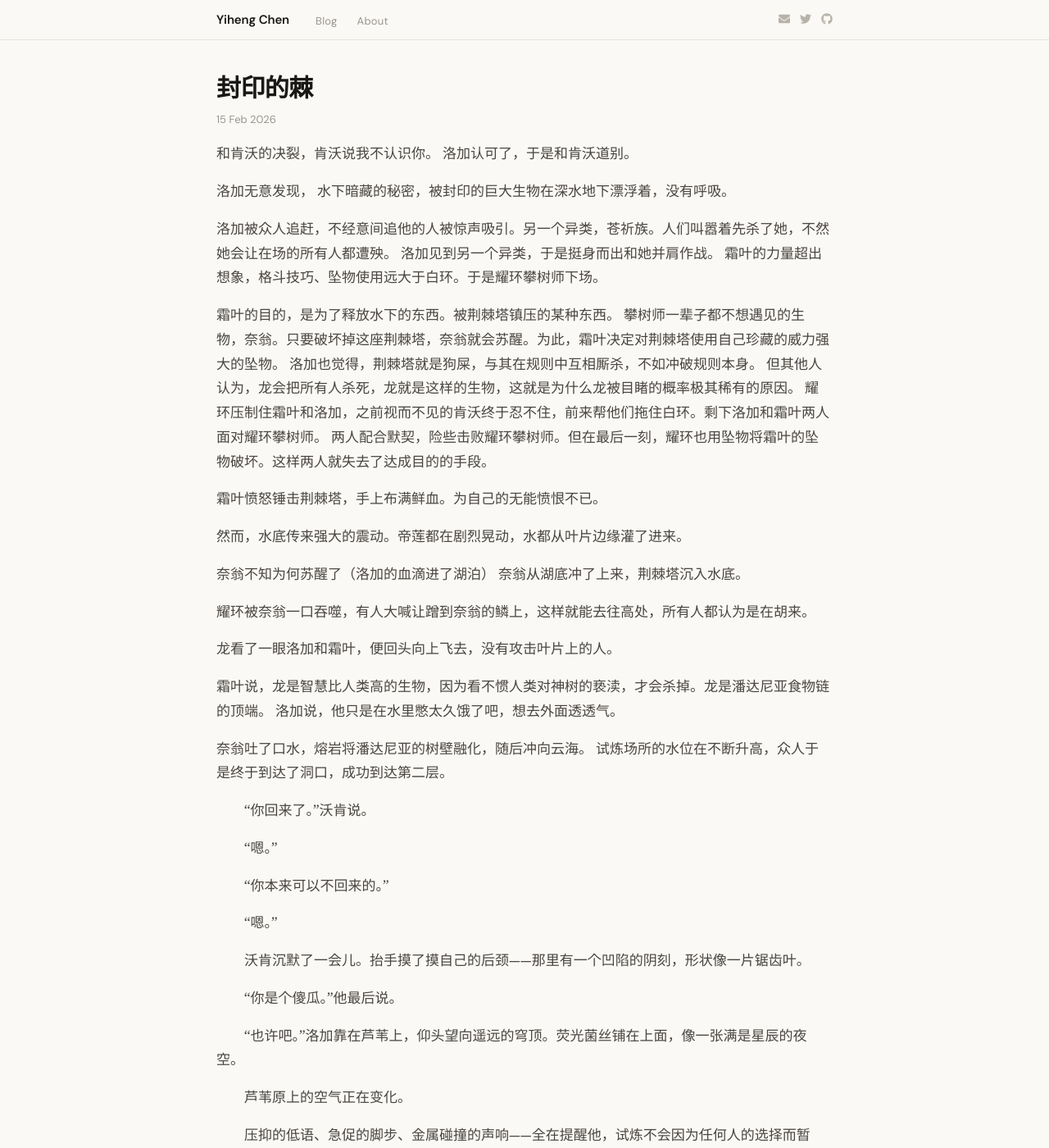
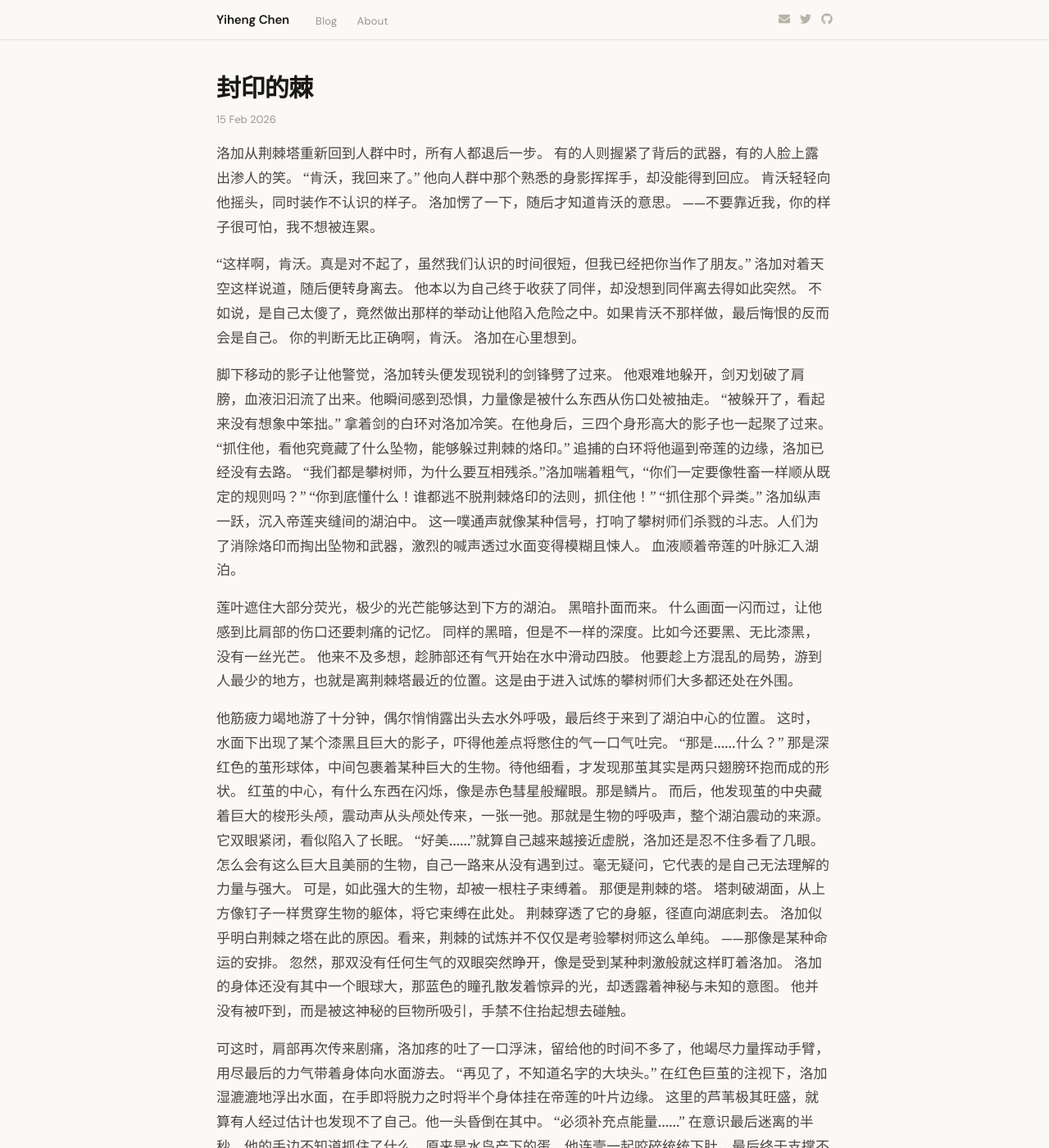
Before and after one commit to yihenc/yihenc.github.io, a Jekyll site: the page built from _posts/2026-02-15-封印的棘.md, in a window 1280 px wide and 1400 px high. Shown: the whole window at 82% size. Built offline with Jekyll 4.4.1, drawn with Linux system fonts in a browser that asks for light colours; nearby versions of some CDN libraries; some of the changed text lies outside the part shown.

Commit message:
Update: 封印的棘

```diff
--- a/_posts/2026-02-15-封印的棘.md
+++ b/_posts/2026-02-15-封印的棘.md
@@ -4,6 +4,76 @@ title: "封印的棘"
 date: 2026-02-15 00:00 +0000
 tags: [潘达尼亚传说, 奇幻, 架空]
 ---
+洛加从荆棘塔重新回到人群中时，所有人都退后一步。
+有的人则握紧了背后的武器，有的人脸上露出渗人的笑。
+“肯沃，我回来了。”
+他向人群中那个熟悉的身影挥挥手，却没能得到回应。
+肯沃轻轻向他摇头，同时装作不认识的样子。
+洛加愣了一下，随后才知道肯沃的意思。
+——不要靠近我，你的样子很可怕，我不想被连累。
+
+“这样啊，肯沃。真是对不起了，虽然我们认识的时间很短，但我已经把你当作了朋友。”
+洛加对着天空这样说道，随后便转身离去。
+他本以为自己终于收获了同伴，却没想到同伴离去得如此突然。
+不如说，是自己太傻了，竟然做出那样的举动让他陷入危险之中。如果肯沃不那样做，最后悔恨的反而会是自己。
+你的判断无比正确啊，肯沃。
+洛加在心里想到。
+
+脚下移动的影子让他警觉，洛加转头便发现锐利的剑锋劈了过来。
+他艰难地躲开，剑刃划破了肩膀，血液汩汩流了出来。他瞬间感到恐惧，力量像是被什么东西从伤口处被抽走。
+“被躲开了，看起来没有想象中笨拙。”
+拿着剑的白环对洛加冷笑。在他身后，三四个身形高大的影子也一起聚了过来。
+“抓住他，看他究竟藏了什么坠物，能够躲过荆棘的烙印。”
+追捕的白环将他逼到帝莲的边缘，洛加已经没有去路。
+“我们都是攀树师，为什么要互相残杀。”洛加喘着粗气，“你们一定要像牲畜一样顺从既定的规则吗？”
+“你到底懂什么！谁都逃不脱荆棘烙印的法则，抓住他！”
+“抓住那个异类。”
+洛加纵声一跃，沉入帝莲夹缝间的湖泊中。
+这一噗通声就像某种信号，打响了攀树师们杀戮的斗志。人们为了消除烙印而掏出坠物和武器，激烈的喊声透过水面变得模糊且悚人。
+血液顺着帝莲的叶脉汇入湖泊。
+
+莲叶遮住大部分荧光，极少的光芒能够达到下方的湖泊。
+黑暗扑面而来。
+什么画面一闪而过，让他感到比肩部的伤口还要刺痛的记忆。
+同样的黑暗，但是不一样的深度。比如今还要黑、无比漆黑，没有一丝光芒。
+他来不及多想，趁肺部还有气开始在水中滑动四肢。
+他要趁上方混乱的局势，游到人最少的地方，也就是离荆棘塔最近的位置。这是由于进入试炼的攀树师们大多都还处在外围。
+
+他筋疲力竭地游了十分钟，偶尔悄悄露出头去水外呼吸，最后终于来到了湖泊中心的位置。
+这时，水面下出现了某个漆黑且巨大的影子，吓得他差点将憋住的气一口气吐完。
+“那是……什么？”
+那是深红色的茧形球体，中间包裹着某种巨大的生物。待他细看，才发现那茧其实是两只翅膀环抱而成的形状。
+红茧的中心，有什么东西在闪烁，像是赤色彗星般耀眼。那是鳞片。
+而后，他发现茧的中央藏着巨大的梭形头颅，震动声从头颅处传来，一张一弛。那就是生物的呼吸声，整个湖泊震动的来源。
+它双眼紧闭，看似陷入了长眠。
+“好美……”就算自己越来越接近虚脱，洛加还是忍不住多看了几眼。
+怎么会有这么巨大且美丽的生物，自己一路来从没有遇到过。毫无疑问，它代表的是自己无法理解的力量与强大。
+可是，如此强大的生物，却被一根柱子束缚着。
+那便是荆棘的塔。
+塔刺破湖面，从上方像钉子一样贯穿生物的躯体，将它束缚在此处。
+荆棘穿透了它的身躯，径直向湖底刺去。
+洛加似乎明白荆棘之塔在此的原因。看来，荆棘的试炼并不仅仅是考验攀树师这么单纯。
+——那像是某种命运的安排。
+忽然，那双没有任何生气的双眼突然睁开，像是受到某种刺激般就这样盯着洛加。
+洛加的身体还没有其中一个眼球大，那蓝色的瞳孔散发着惊异的光，却透露着神秘与未知的意图。
+他并没有被吓到，而是被这神秘的巨物所吸引，手禁不住抬起想去碰触。
+
+可这时，肩部再次传来剧痛，洛加疼的吐了一口浮沫，留给他的时间不多了，他竭尽力量挥动手臂，用尽最后的力气带着身体向水面游去。
+“再见了，不知道名字的大块头。”
+在红色巨茧的注视下，洛加湿漉漉地浮出水面，在手即将脱力之时将半个身体挂在帝莲的叶片边缘。
+这里的芦苇极其旺盛，就算有人经过估计也发现不了自己。他一头昏倒在其中。
+“必须补充点能量……”
+在意识最后迷离的半秒，他的手边不知道抓住了什么，原来是水鸟产下的蛋，他连壳一起咬碎统统下肚。最后终于支撑不住疲倦的诱惑陷入沉眠。
+
+
+
+
+
+
+
+
+
+
 和肯沃的决裂，肯沃说我不认识你。
 洛加认可了，于是和肯沃道别。
 
```
